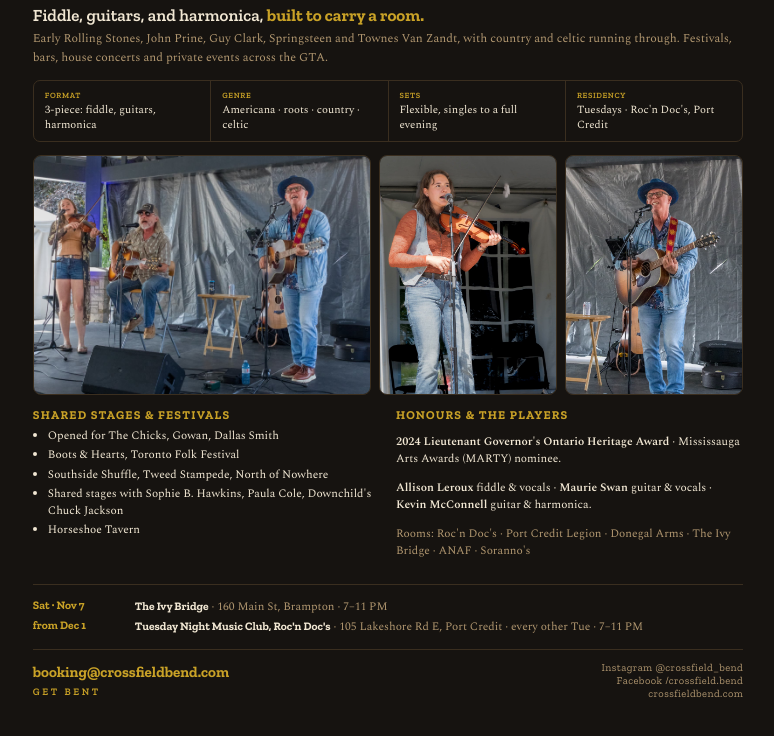
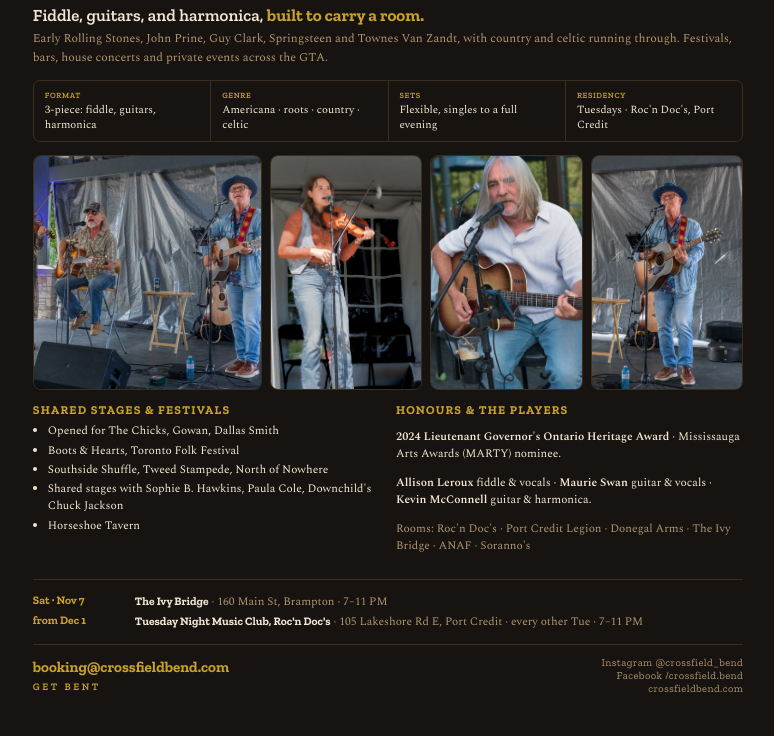
Before and after one commit to Derrick-Young-The-Band/CrossfieldBend, a plain HTML site: page epk-onesheet.html in a window 1280 px wide. Shown: the part 122-858 px from the top of the page, without its empty margins (20-794 px from the left). Drawn offline with nearby package versions, Linux system fonts and the light colour scheme.

Commit message:
One-sheet: add Maurie so all three members appear
Co-Authored-By: Claude Opus 4.8 <noreply@anthropic.com>
Claude-Session: https://claude.ai/code/session_01EBHcj2aQsQPyRZSQV7bPdN

```diff
--- a/epk-onesheet.html
+++ b/epk-onesheet.html
@@ -28,8 +28,8 @@
   .facts .f:last-child{border-right:0}
   .facts .k{font-family:'Zilla Slab',serif;text-transform:uppercase;letter-spacing:.08em;font-size:8px;color:var(--gold);font-weight:600}
   .facts .v{font-size:11px;color:var(--cream);margin-top:3px;line-height:1.3}
-  .photorow{display:grid;grid-template-columns:1.9fr 1fr 1fr;gap:8px;margin:6px 0 14px}
-  .photorow img{width:100%;height:2.5in;object-fit:cover;object-position:center 22%;border-radius:8px;border:1px solid var(--line);display:block}
+  .photorow{display:grid;grid-template-columns:1.5fr 1fr 1fr 1fr;gap:8px;margin:6px 0 14px}
+  .photorow img{width:100%;height:2.45in;object-fit:cover;object-position:center 20%;border-radius:8px;border:1px solid var(--line);display:block}
   .cols{display:flex;gap:16px}
   .cols .c{flex:1}
   h2.sh{font-size:12px;color:var(--gold);text-transform:uppercase;letter-spacing:.1em;margin-bottom:6px}
@@ -70,6 +70,7 @@
   <div class="photorow">
     <img src="assets/gallery-01.jpg" alt="Crossfield Bend live, full band" />
     <img src="assets/gallery-05.jpg" alt="Allison Leroux on fiddle" />
+    <img src="assets/gallery-09.jpg" alt="Maurie Swan on guitar" />
     <img src="assets/gallery-07.jpg" alt="Kevin McConnell" />
   </div>
 
```
Also changed, not shown: 1 other file.
